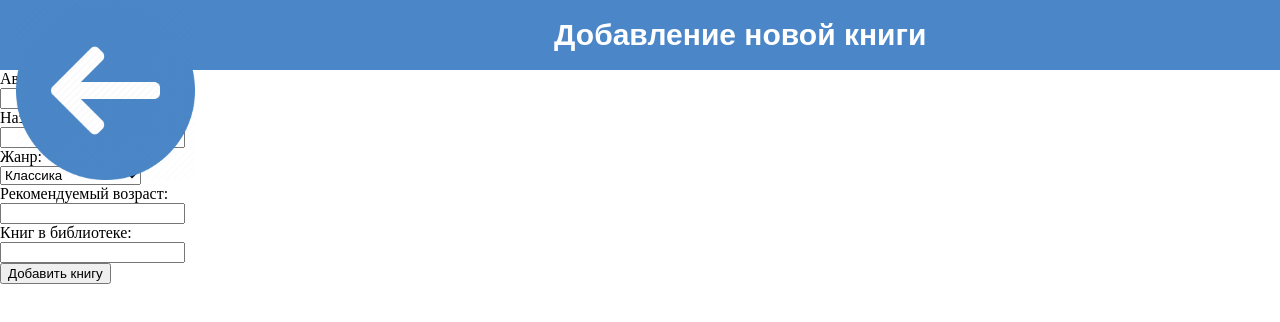
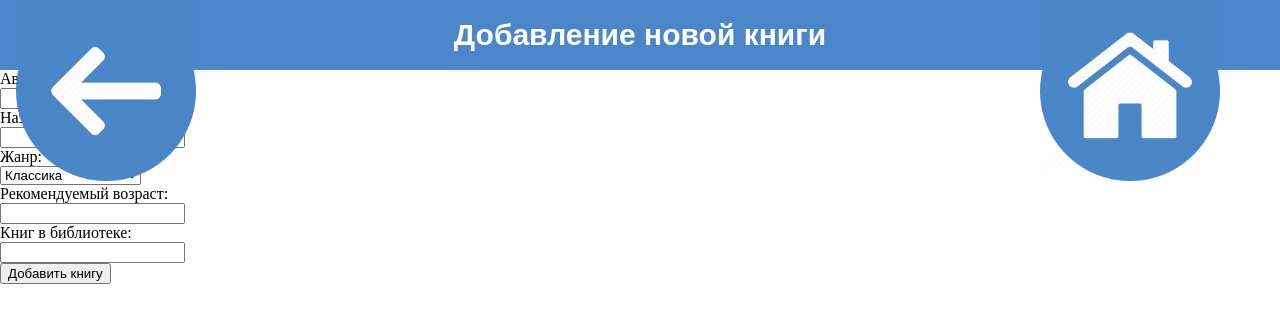
Before and after one commit to AlexeyMikhienkov/library, a Next.js app: page /book/create in a window 1280 px wide. Shown: the top 322 px of the page. Built offline with nearby package versions, Linux system fonts and the light colour scheme.

Commit message:
feat: добавлена кнопка на главную

```diff
--- a/components/header/header.js
+++ b/components/header/header.js
@@ -1,22 +1,28 @@
-import {goBack, mainPageTitle} from "../../constants/copyright";
+import {goBack, goHome, mainPageTitle} from "../../constants/copyright";
 import {useRouter} from "next/router";
 import Image from 'next/image'
 import backPicture from '../../public/images/left_arrow.png'
+import homePicture from '../../public/images/home.png'
 
 export default function Header({headerTitle}) {
     const router = useRouter();
 
     return (
         <div className={"wrapper__header header"}>
-            {headerTitle === mainPageTitle ?
-                null :
-                <button className={"header__button"} onClick={() => router.back()}>
-                    <Image className={"header__image"} src={backPicture} alt={goBack}/>
-                </button>
-            }
             <div className={`header__title ${headerTitle === mainPageTitle ? "header__title_full-width" : ""}`}>
                 {headerTitle}
             </div>
+            {headerTitle === mainPageTitle ?
+                null :
+                <>
+                    <button className={"header__back-button"} onClick={router.back}>
+                        <Image className={"header__image"} src={backPicture} alt={goBack}/>
+                    </button>
+                    <button className={"header__home-button"} onClick={() => router.push('/')}>
+                        <Image className={"header__image"} src={homePicture} alt={goHome}/>
+                    </button>
+                </>
+            }
         </div>
     )
 }
--- a/components/header/header.scss
+++ b/components/header/header.scss
@@ -9,11 +9,22 @@ $text-color: #ffffff;
 
   background-color: $back-color;
 
-  &__button {
+  &__back-button {
     width: 15%;
     height: 100%;
 
     margin-left: 10px;
+
+    border: none;
+    background-color: $back-color;
+  }
+
+  &__home-button {
+    width: 15%;
+    height: 100%;
+    right: 20%;
+
+    margin-left: 65%;
 
     border: none;
     background-color: $back-color;
@@ -24,7 +35,8 @@ $text-color: #ffffff;
   }
 
   &__title {
-    width: 85%;
+    position: absolute;
+    width: 100%;
     height: 100%;
 
     text-align: center;
--- a/components/users-list/users-list.js
+++ b/components/users-list/users-list.js
@@ -25,7 +25,7 @@ export default function UsersList({users, onDeleteUser, onSelectBooks, onTakeBoo
                                         <Link href={`/user/${user.id}`}>
                                             <a className={"user__link"}>
                                                 <p className={"user__data"}>
-                                                    {`${user.lastName} ${user.firstName} ${user.thirdName},`}
+                                                    {`${user.lastName} ${user.firstName} ${user.thirdName}`}
                                                 </p>
                                                 <p className={"user__data"}>
                                                     {`${user.birthday}`}
--- a/constants/copyright.js
+++ b/constants/copyright.js
@@ -26,6 +26,7 @@ export const showBooks = "Показать книги";
 
 export const search = "Найти";
 export const goBack = "Назад";
+export const goHome = "На главную";
 export const revert = "Вернуть";
 
 export const usersTitle = "ЧИТАТЕЛИ";
```
Also changed, not shown: public/images/home.png (added).
